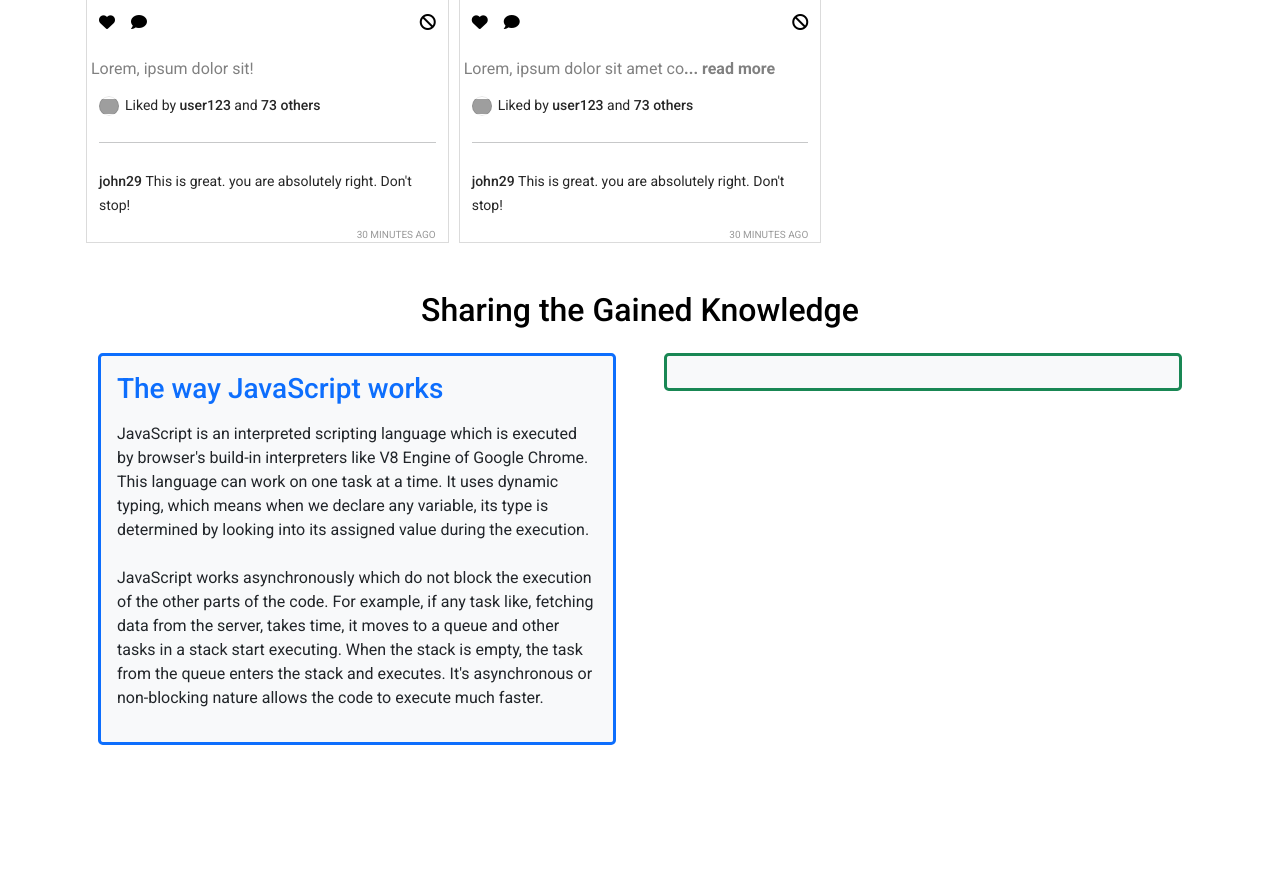
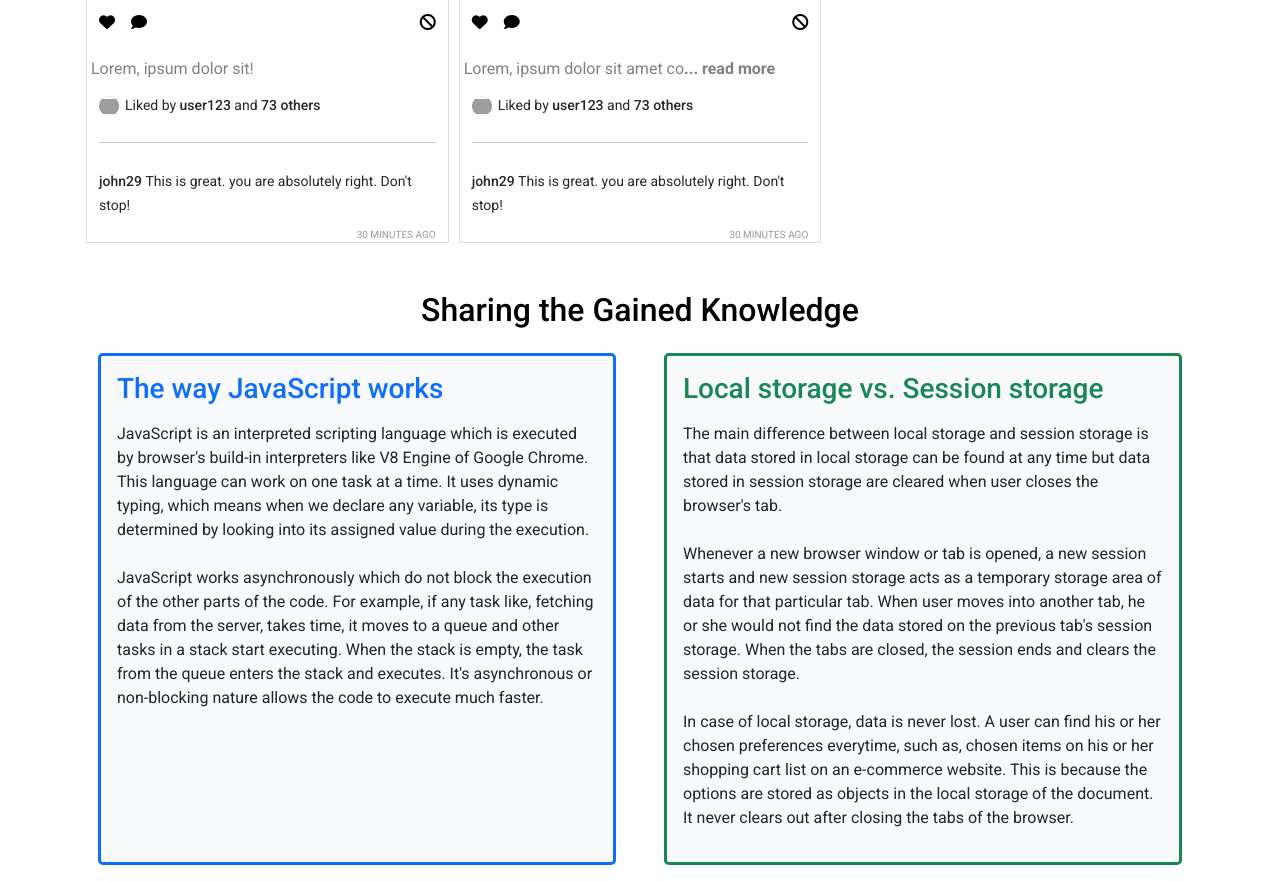
Before and after one commit to pushpitanandy/insta-shohor, a plain HTML site: page index.html in a window 1280 px wide. Shown: the part 1289-2170 px from the top of the page. Before the commit the page ends 2050 px from the top, so only its background shows below. Drawn offline with nearby package versions, Linux system fonts and the light colour scheme; grey boxes are pictures that could not be loaded.

Commit message:
local vs session storage added

```diff
--- a/index.html
+++ b/index.html
@@ -62,7 +62,7 @@
             <h2 class="text-center text-black mb-4">Sharing the Gained Knowledge</h2>
             <div class="row g-5">
                 <div class="col">
-                    <div class="p-3 border border-primary border-3 rounded-3 bg-light">
+                    <div class="p-3 border border-primary border-3 rounded-3 bg-light h-100">
                         <h3 class="mb-3 text-primary">The way JavaScript works</h3>
                         <p>JavaScript is an interpreted scripting language which is executed by browser's build-in
                             interpreters like V8 Engine of Google Chrome. This language can work on one task at a time.
@@ -77,8 +77,19 @@
                     </div>
                 </div>
                 <div class="col">
-                    <div class="p-3 border border-success border-3 rounded-3 bg-light">
-
+                    <div class="p-3 border border-success border-3 rounded-3 bg-light h-100">
+                        <h3 class="mb-3 text-success">Local storage vs. Session storage</h3>
+                        <p>The main difference between local storage and session storage is that data stored in local
+                            storage can be found at any time but data stored in session storage are cleared when user
+                            closes the browser's tab. <br><br> Whenever a new browser window or tab is opened, a new
+                            session starts and new session storage acts as a temporary storage area of data for that
+                            particular tab. When user moves into another tab, he or she would not find the data stored
+                            on the previous tab's session storage. When the tabs are closed, the session ends and clears
+                            the session storage. <br><br> In case of local storage, data is never lost. A user can find
+                            his or her chosen preferences everytime, such as, chosen items on his or her shopping cart
+                            list on an e-commerce website. This is because the options are stored as objects in the
+                            local storage of the document. It never clears out after closing the tabs of the browser.
+                        </p>
                     </div>
                 </div>
             </div>
```
